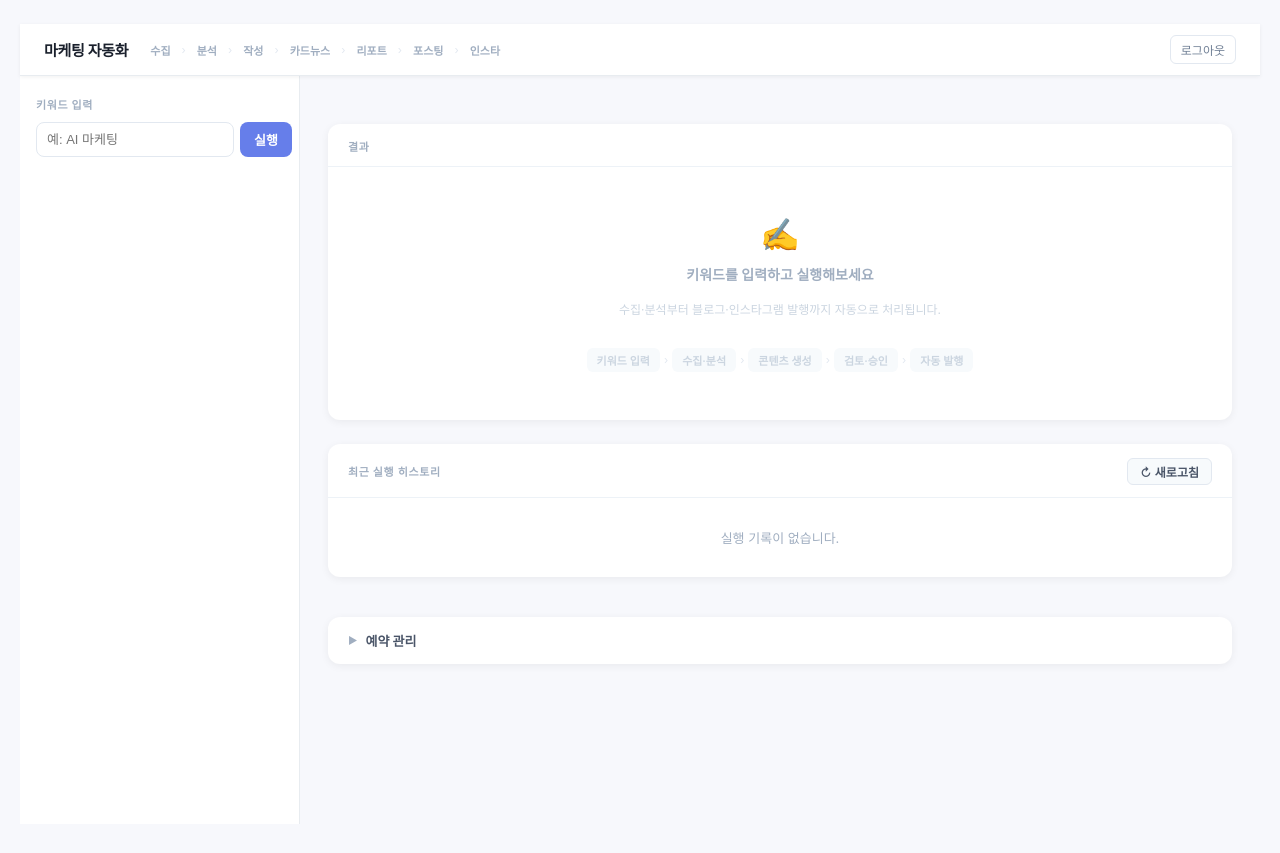
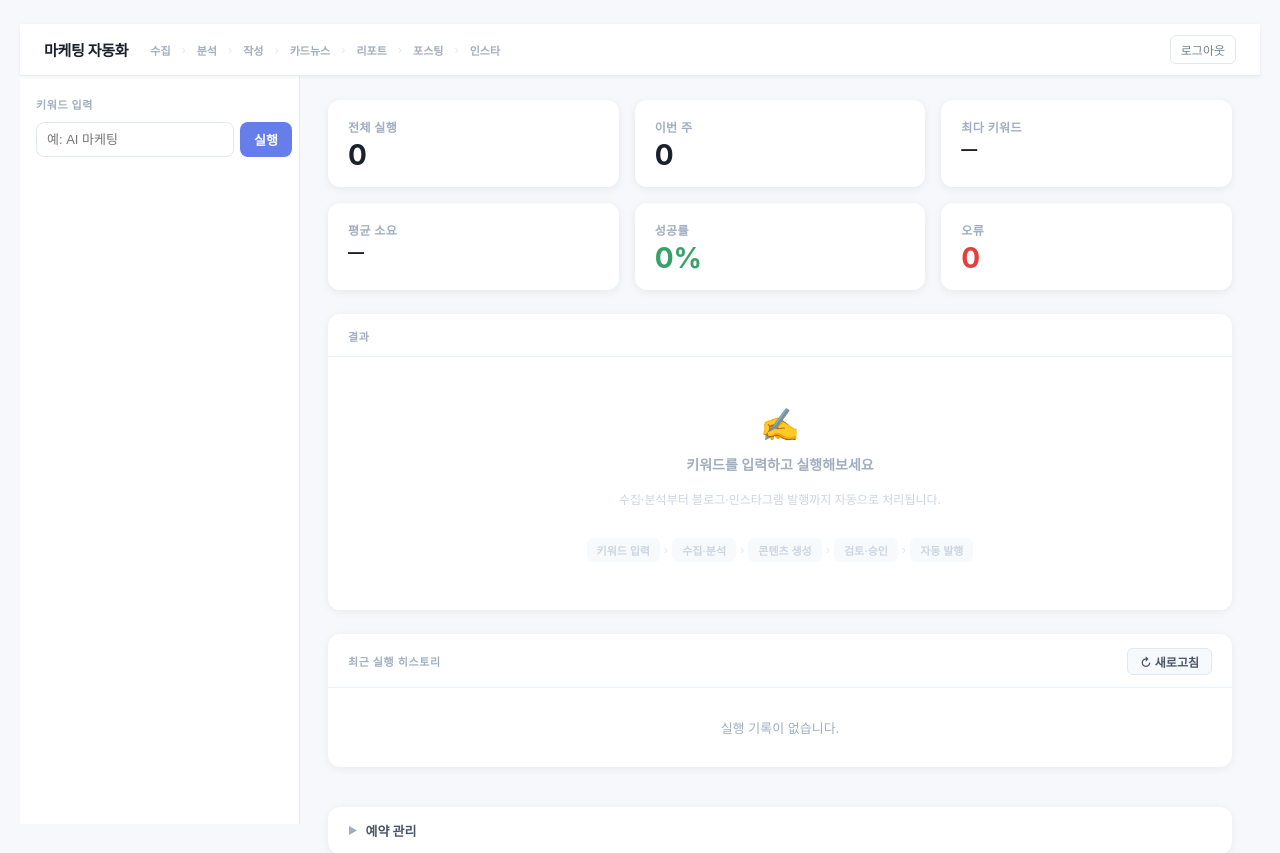
Before and after one commit to heewonn09/marketing-agent, a Flask app: page / in a window 1280 px wide. Shown: the top 853 px of the page. Before the commit the page ends 824 px from the top, so only its background shows below. Run offline with Flask 3, Linux system fonts and the light colour scheme; data that the repository does not hold is empty.

Commit message:
feat(ui): add 6 KPI cards grid, update loadStats() to use kpi-* IDs

```diff
--- a/templates/index.html
+++ b/templates/index.html
@@ -666,6 +666,27 @@
         .sidebar .step-group-label { font-size: 10px; color: #a0aec0; font-weight: 600; padding: 6px 0 2px; text-transform: uppercase; }
         .sidebar .step-time { margin-left: auto; font-size: 10px; color: #cbd5e0; }
         .sidebar #log { font-size: 11px; color: #718096; margin-top: 8px; max-height: 80px; overflow-y: auto; line-height: 1.6; }
+
+        /* ── KPI 카드 ── */
+        .kpi-grid {
+            display: grid;
+            grid-template-columns: repeat(3, 1fr);
+            gap: 16px;
+        }
+        .kpi-card {
+            background: #fff;
+            border-radius: var(--card-radius);
+            box-shadow: var(--shadow-sm);
+            padding: 18px 20px;
+            display: flex;
+            flex-direction: column;
+            gap: 6px;
+        }
+        .kpi-label { font-size: 12px; font-weight: 600; color: #a0aec0; letter-spacing: 0.4px; }
+        .kpi-value { font-size: 28px; font-weight: 700; color: #1a202c; line-height: 1; }
+        .kpi-value.small { font-size: 16px; word-break: break-all; }
+        .kpi-card.kpi-error .kpi-value { color: #e53e3e; }
+        .kpi-card.kpi-success .kpi-value { color: #38a169; }
     </style>
 </head>
 <body>
@@ -721,8 +742,33 @@
 
         <main class="main-area">
 
-            <!-- KPI 카드 (Task 3에서 채움) -->
-            <div id="kpi-section"></div>
+            <!-- KPI 카드 -->
+            <div class="kpi-grid" id="kpi-section">
+                <div class="kpi-card">
+                    <div class="kpi-label">전체 실행</div>
+                    <div class="kpi-value" id="kpi-total">—</div>
+                </div>
+                <div class="kpi-card">
+                    <div class="kpi-label">이번 주</div>
+                    <div class="kpi-value" id="kpi-week">—</div>
+                </div>
+                <div class="kpi-card">
+                    <div class="kpi-label">최다 키워드</div>
+                    <div class="kpi-value small" id="kpi-topkw">—</div>
+                </div>
+                <div class="kpi-card">
+                    <div class="kpi-label">평균 소요</div>
+                    <div class="kpi-value small" id="kpi-avg-dur">—</div>
+                </div>
+                <div class="kpi-card kpi-success">
+                    <div class="kpi-label">성공률</div>
+                    <div class="kpi-value" id="kpi-success">—</div>
+                </div>
+                <div class="kpi-card kpi-error">
+                    <div class="kpi-label">오류</div>
+                    <div class="kpi-value" id="kpi-error">—</div>
+                </div>
+            </div>
 
             <div class="results-panel" id="results-panel">
 
@@ -1520,20 +1566,20 @@
 
     function loadStats() {
         fetch('/stats').then(r => r.json()).then(s => {
-            document.getElementById('stat-total').textContent  = s.total ?? '—';
-            document.getElementById('stat-week').textContent   = s.week_jobs ?? '—';
-            document.getElementById('stat-topkw').textContent  = s.top_keyword || '—';
+            document.getElementById('kpi-total').textContent   = s.total ?? '—';
+            document.getElementById('kpi-week').textContent    = s.week_jobs ?? '—';
+            document.getElementById('kpi-topkw').textContent   = s.top_keyword || '—';
+            document.getElementById('kpi-success').textContent = (s.success_rate != null) ? s.success_rate + '%' : '—';
+            document.getElementById('kpi-error').textContent   = s.error ?? '—';
 
             if (s.avg_duration_seconds) {
                 const m = Math.floor(s.avg_duration_seconds / 60);
                 const sec = s.avg_duration_seconds % 60;
-                document.getElementById('stat-avg-dur').textContent = `${m}분 ${sec}초`;
+                document.getElementById('kpi-avg-dur').textContent = `${m}분 ${sec}초`;
             }
 
             if (s.total > 0) {
                 document.getElementById('sb-chart-section').style.display = 'flex';
-
-                // 도넛 중앙 성공률
                 document.getElementById('donut-success-val').textContent = (s.success_rate ?? 0) + '%';
 
                 const pending = Math.max(0, s.total - s.done - (s.error || 0));
@@ -1541,7 +1587,6 @@
                 const labels  = ['완료', '오류', '기타'];
                 const colors  = ['#38a169', '#e53e3e', '#a0aec0'];
 
-                // 인라인 범례 (도넛 오른쪽)
                 const legend = document.getElementById('chart-legend');
                 legend.innerHTML = '';
                 labels.forEach((l, i) => {
@@ -1556,7 +1601,7 @@
                     data: { labels, datasets: [{ data, backgroundColor: colors, borderWidth: 0, hoverOffset: 4 }] },
                     options: {
                         responsive: false,
-                        rotation: -90, // 완료(초록) 세그먼트가 12시 방향부터 시작
+                        rotation: -90,
                         plugins: { legend: { display: false }, tooltip: { callbacks: {
                             label: c => ` ${c.label}: ${c.parsed}`
                         }}},
```
